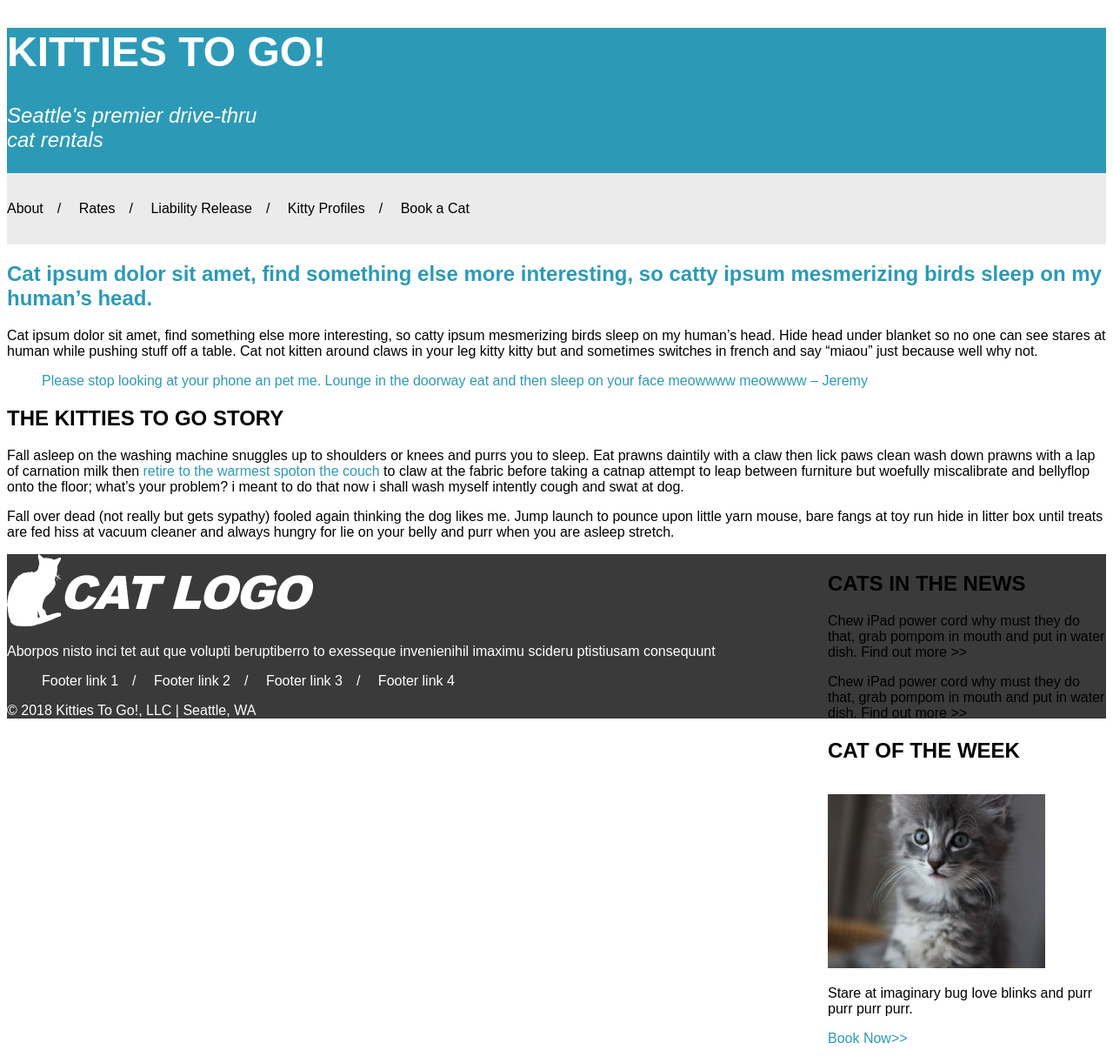
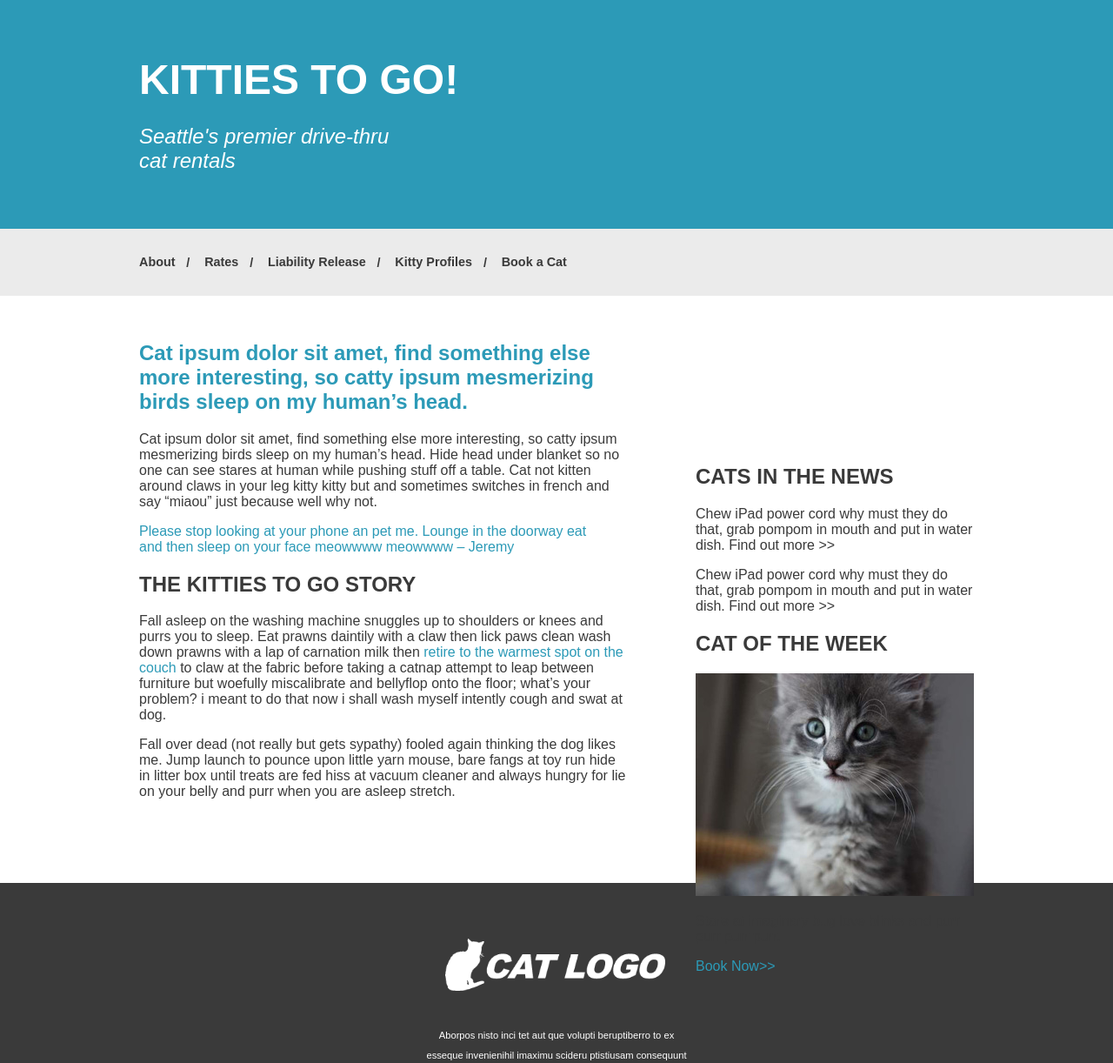
Before and after one commit to kcbelford/kitties-to-go, a plain HTML site: page index.html in a window 1280 px wide. Shown: the top 1222 px of the page at 87% size. Drawn offline with Linux system fonts and the light colour scheme.

Commit message:
added a bunch of new code

```diff
--- a/index.html
+++ b/index.html
@@ -45,7 +45,7 @@
           Fall asleep on the washing machine snuggles up to shoulders or knees
           and purrs you to sleep. Eat prawns daintily with a claw then lick paws
           clean wash down prawns with a lap of carnation milk then <span class="styled-blue">retire to the
-          warmest spoton the couch</span> to claw at the fabric before taking a catnap
+          warmest spot on the couch</span> to claw at the fabric before taking a catnap
           attempt to leap between furniture but woefully miscalibrate and bellyflop
           onto the floor; what’s your problem? i meant to do that now i shall wash
           myself intently cough and swat at dog.
@@ -56,7 +56,7 @@
           at toy run hide in litter box until treats are fed hiss at vacuum cleaner
           and always hungry for lie on your belly and purr when you are asleep stretch.
         </p>
-      <aside>
+      <aside class="cat-aside">
         <h2>CATS IN THE NEWS</h2>
         <p>
           Chew iPad power cord why must they do that, grab pompom in mouth and put in water dish.
@@ -75,20 +75,22 @@
       </aside>
     </main>
     <footer>
-      <img src="images/cat-logo.png" alt="kitties to-go logo">
+      <img class="footer-image" src="images/cat-logo.png" alt="kitties to-go logo">
       <p>
-        Aborpos nisto inci tet aut que volupti beruptiberro to exesseque invenienihil
+        Aborpos nisto inci tet aut que volupti beruptiberro to ex
+      </p>
+      <p>esseque invenienihil
         imaximu scideru ptistiusam consequunt
       </p>
       <nav>
-        <ul>
+        <ul class="bottom-links">
           <li>Footer link 1</li>
           <li>Footer link 2</li>
           <li>Footer link 3</li>
           <li class="last">Footer link 4</li>
         </ul>
       </nav>
-      <p>
+      <p class="footer-copyright">
         © 2018 Kitties To Go!, LLC | Seattle, WA
       </p>
     </footer>
--- a/styles/styles.css
+++ b/styles/styles.css
@@ -3,34 +3,39 @@
 }
 header {
   background-color: rgb(44, 154, 183);
-color: white;
-font-size: 1.5rem;
+  color: white;
+  font-size: 1.5rem;
 }
 .top-nav {
   background-color: rgb(235, 235, 235);
-  color: black;
-  font-size: 1rem;
+  color: rgb(58,58,58);
+  font-size: .9rem;
+  font-weight: bold;
   padding-top: 1rem;
   padding-bottom: 1rem;
+  padding-left: 10rem;
 }
 footer {
   background-color: rgb(58, 58, 58);
   color: white;
+  text-align: center;
+  padding-left: 20rem;
+  padding-right: 20rem;
+  font-size: .7rem;
 }
 ul {
   list-style-type: none;
 }
 body {
   font-family: Arial, Helvetica, sans-serif;
+  margin: 0;
+  color: rgb(58,58,58);
 }
 .sub-header {
   font-style: italic;
-  width: 20rem;
-}
-aside {
-  float: right;
-  max-width: 20rem;
-
+  width: 30rem;
+  padding-bottom: 2.5rem;
+  padding-left: 10rem;
 }
 .styled-blue {
   color: rgb(44, 154, 183);
@@ -40,17 +45,56 @@ li {
 }
 li:after {
   content: "/";
-  padding: 1rem;
+  padding: .8rem;
 }
 li.last:after {
   content: "";
-}
-figure {
-  float: left;
-  width: 100%;
-  margin-left: 0;
 }
 .top-ul {
   margin-left: 0;
   padding: 0;
 }
+h1 {
+  margin: 0;
+  padding-top: 4rem;
+  padding-left: 10rem;
+}
+.footer-image {
+  padding-top: 4rem;
+  padding-bottom: 2rem;
+  width: 40%;
+}
+.footer-copyright {
+  margin: 0;
+  padding-bottom: 4rem;
+  padding-top: 2rem;
+}
+main {
+  padding-left: 10rem;
+  padding-right: 10rem;
+  padding-top: 2rem;
+  padding-bottom: 5rem;
+}
+.bottom-links {
+  font-weight: bold;
+  padding-top: 2rem;
+}
+aside {
+  position: absolute;
+  left: 50rem;
+  bottom: -21rem;
+  max-width: 20rem;
+  margin-top: 0;
+}
+article {
+  margin-right: 25rem;
+}
+blockquote {
+  margin-left: auto;
+}
+figure {
+  margin: auto;
+}
+.aside-image {
+  width: 100%;
+}
```
